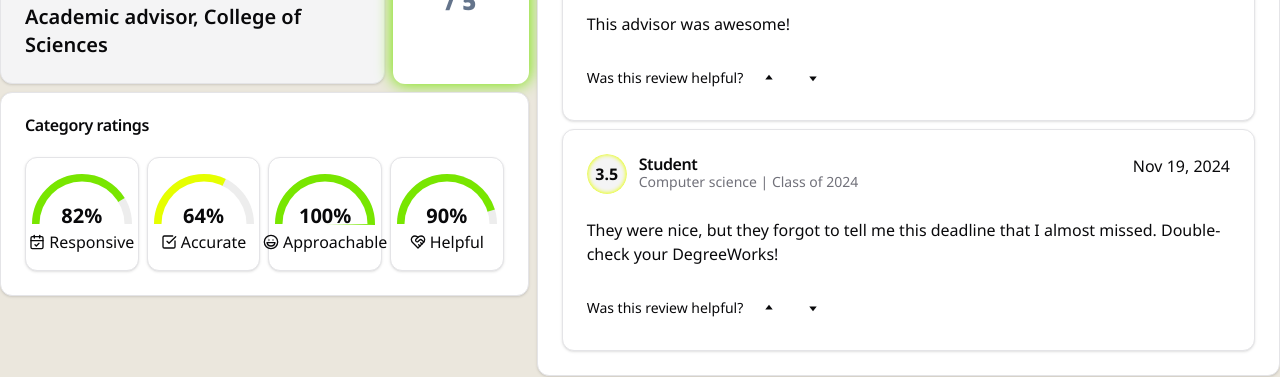
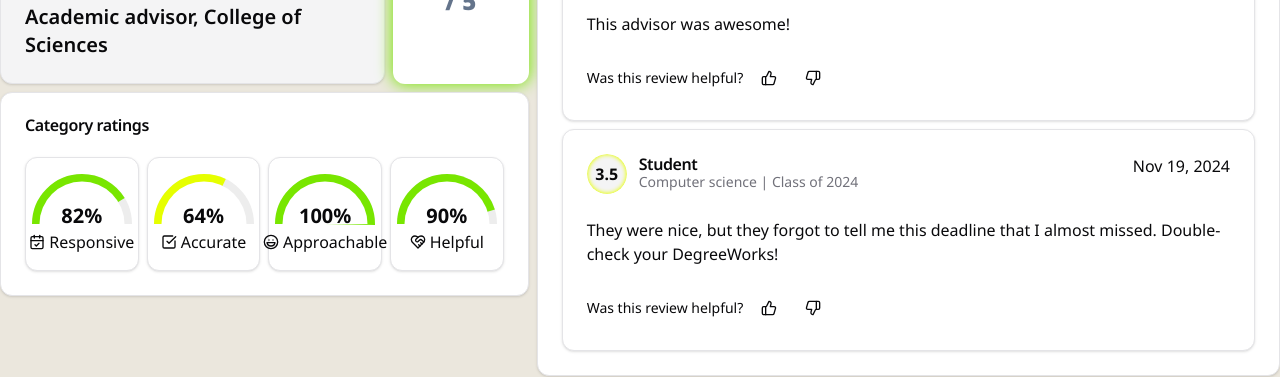
Before and after one commit to acmutsa/newbook-next, a Next.js app in the folder apps/web/: page /advisor in a window 1280 px wide. Shown: the part 283-660 px from the top of the page. Built offline with nearby package versions, Linux system fonts and the light colour scheme.

Commit message:
Added to-do item for profile review; changed icons to thumbs up/down

```diff
--- a/apps/web/src/components/shared/NewBookProfileReview.tsx
+++ b/apps/web/src/components/shared/NewBookProfileReview.tsx
@@ -8,12 +8,13 @@ import {
 } from "@/components/ui/card";
 import ScoreIcon from "@/components/shared/NewBookScoreIcon";
 import { Toggle } from "@/components/ui/toggle";
-import { TriangleDownIcon, TriangleUpIcon } from "@radix-ui/react-icons";
+import { ThumbsUp, ThumbsDown } from "lucide-react";
 
 // FIXME: error when score isn't given!
+// FIXME: instead of giving content as a string prop, just allow a child element
 // TODO: rename to StudentReview since the params will make sense that way? maybe set up a more generic base for this too
 // TODO: ASK: should classOf be a Date object?
-// TODO: add a callback function for when the up/down toggles are enabled/disabled; also, see if we can change the icons
+// TODO: add a callback function for when the up/down toggles are enabled/disabled
 export default function ProfileReview({
     score,
     major,
@@ -52,10 +53,10 @@ export default function ProfileReview({
                     Was this review helpful?
                 </div>
                 <Toggle>
-                    <TriangleUpIcon />
+                    <ThumbsUp />
                 </Toggle>
                 <Toggle>
-                    <TriangleDownIcon />
+                    <ThumbsDown />
                 </Toggle>
             </CardFooter>
         </Card>
```
